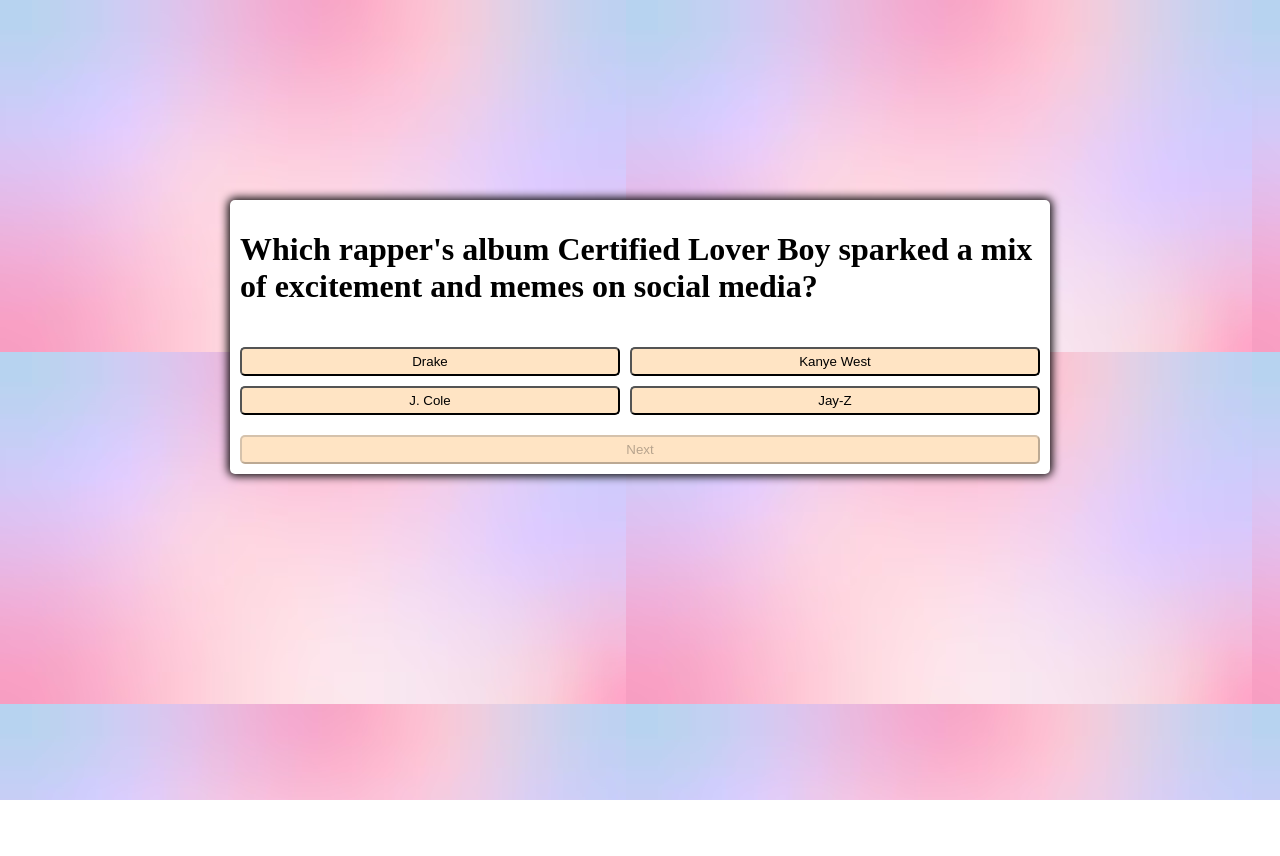
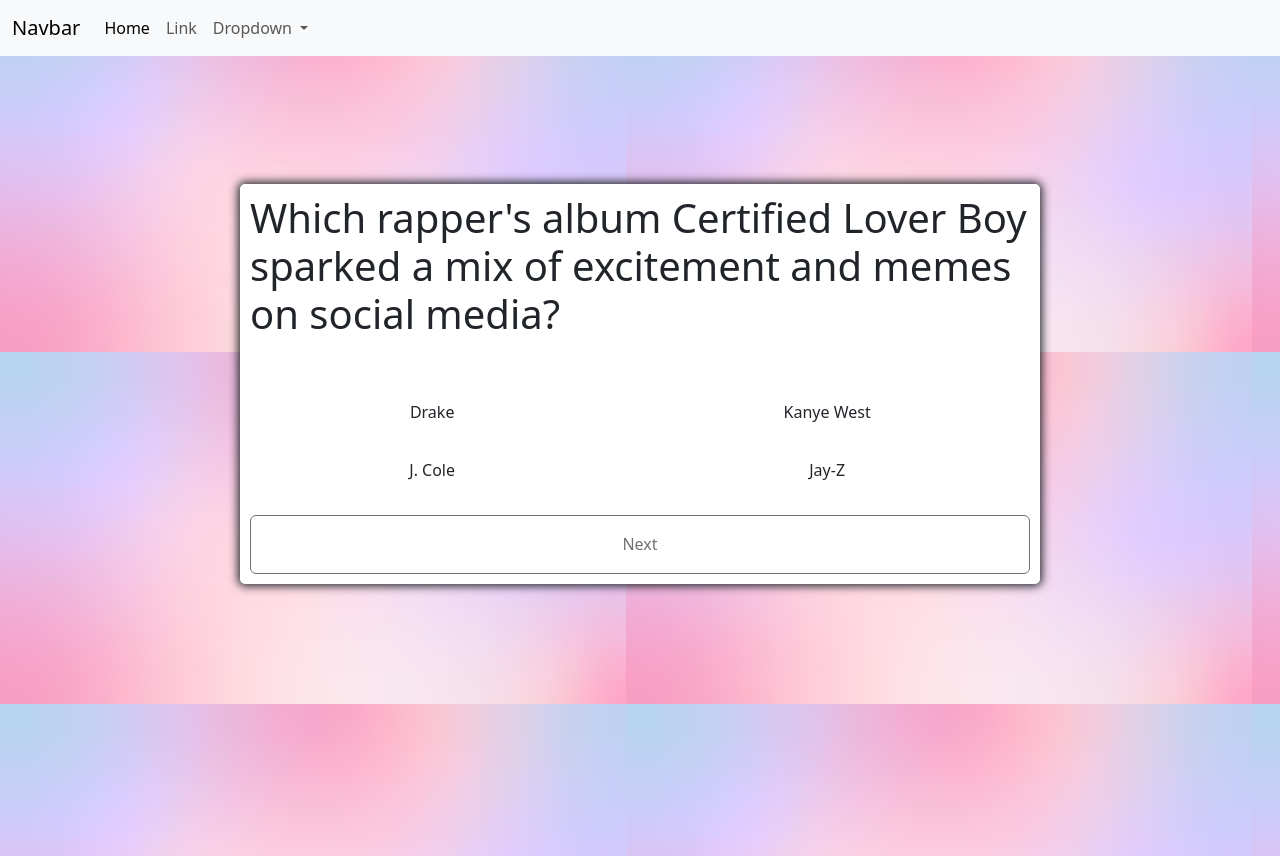
Before and after one commit to ethanShulman/GroovedIn, a plain HTML site: page quiz.html in a window 1280 px wide. Before the commit the page ends 800 px from the top, so only its background shows below. Drawn offline with nearby package versions, Linux system fonts and the light colour scheme.

Commit message:
adds navbar to quiz

```diff
--- a/quiz.css
+++ b/quiz.css
@@ -1,19 +1,32 @@
 .quizContainer{
     display: grid;
 
-    background-color: rgb(248, 248, 248);
+height: 50%;
     width: 800px;
   max-width: 80%;
   background-color: white;
   border-radius: 5px;
   padding: 10px;
   box-shadow: 0 0 10px 2px;
+  margin-top: 10%;
+}
+#test{
+    display: flex;
+    justify-content: center;
+    height: 100vh;
+    width: 100vw;
+}
+#navbar{
+display: flex;
+flex-direction: column
 }
 body{
     display: flex;
     background-image: url(holographic-colorful-pastel-cute-pink-purple-gradient-fluid-vector-background-poster-cards_659214-174.avif.avif.avif);
     justify-content: center;
     margin-top: 25cqmin;
+    flex-direction: column;
+    /* align-items: center; */
 
 }
 
--- a/quiz.html
+++ b/quiz.html
@@ -4,14 +4,50 @@
     <meta charset="UTF-8">
     <meta name="viewport" content="width=device-width, initial-scale=1.0">
     <link rel="stylesheet" href="quiz.css">
+    <link href="https://cdn.jsdelivr.net/npm/bootstrap@5.3.1/dist/css/bootstrap.min.css" rel="stylesheet" integrity="sha384-4bw+/aepP/YC94hEpVNVgiZdgIC5+VKNBQNGCHeKRQN+PtmoHDEXuppvnDJzQIu9" crossorigin="anonymous">
     <title>Document</title>
 </head>
 <body>
-    <div class="quizContainer">
-        <h1 id="question"></h1>
-        <div id="getAnswer" class="buttonContainer"></div>
-        <button id="nextButton" class="btn" onclick="nextQuestion()" disabled>Next</button>
+    <div id="navbar">
+        <nav  class="navbar navbar-expand-lg bg-body-tertiary">
+            <div class="container-fluid">
+              <a class="navbar-brand" href="#">Navbar</a>
+              <button class="navbar-toggler" type="button" data-bs-toggle="collapse" data-bs-target="#navbarSupportedContent" aria-controls="navbarSupportedContent" aria-expanded="false" aria-label="Toggle navigation">
+                <span class="navbar-toggler-icon"></span>
+              </button>
+              <div class="collapse navbar-collapse" id="navbarSupportedContent">
+                <ul class="navbar-nav me-auto mb-2 mb-lg-0">
+                  <li class="nav-item">
+                    <a class="nav-link active" aria-current="page" href="#">Home</a>
+                  </li>
+                  <li class="nav-item">
+                    <a class="nav-link" href="#">Link</a>
+                  </li>
+                  <li class="nav-item dropdown">
+                    <a class="nav-link dropdown-toggle" href="#" role="button" data-bs-toggle="dropdown" aria-expanded="false">
+                      Dropdown
+                    </a>
+                    <ul class="dropdown-menu">
+                      <li><a class="dropdown-item" href="#">Action</a></li>
+                      <li><a class="dropdown-item" href="#">Another action</a></li>
+                      <li><hr class="dropdown-divider"></li>
+                      <li><a class="dropdown-item" href="#">Something else here</a></li>
+                    </ul>
+                  </li>
+                </ul>
+              </div>
+            </div>
+          </nav>
+    </div>
+    <div id="test">
+
+        <div class="quizContainer">
+            <h1 id="question"></h1>
+            <div id="getAnswer" class="buttonContainer"></div>
+            <button id="nextButton" class="btn" onclick="nextQuestion()" disabled>Next</button>
+        </div>
     </div>
 <script src="quiz.js"></script>
+<script src="https://cdn.jsdelivr.net/npm/bootstrap@5.3.1/dist/js/bootstrap.bundle.min.js" integrity="sha384-HwwvtgBNo3bZJJLYd8oVXjrBZt8cqVSpeBNS5n7C8IVInixGAoxmnlMuBnhbgrkm" crossorigin="anonymous"></script>
 </body>
 </html>
```
Also changed, not shown: index.html (+8 -5 lines).
